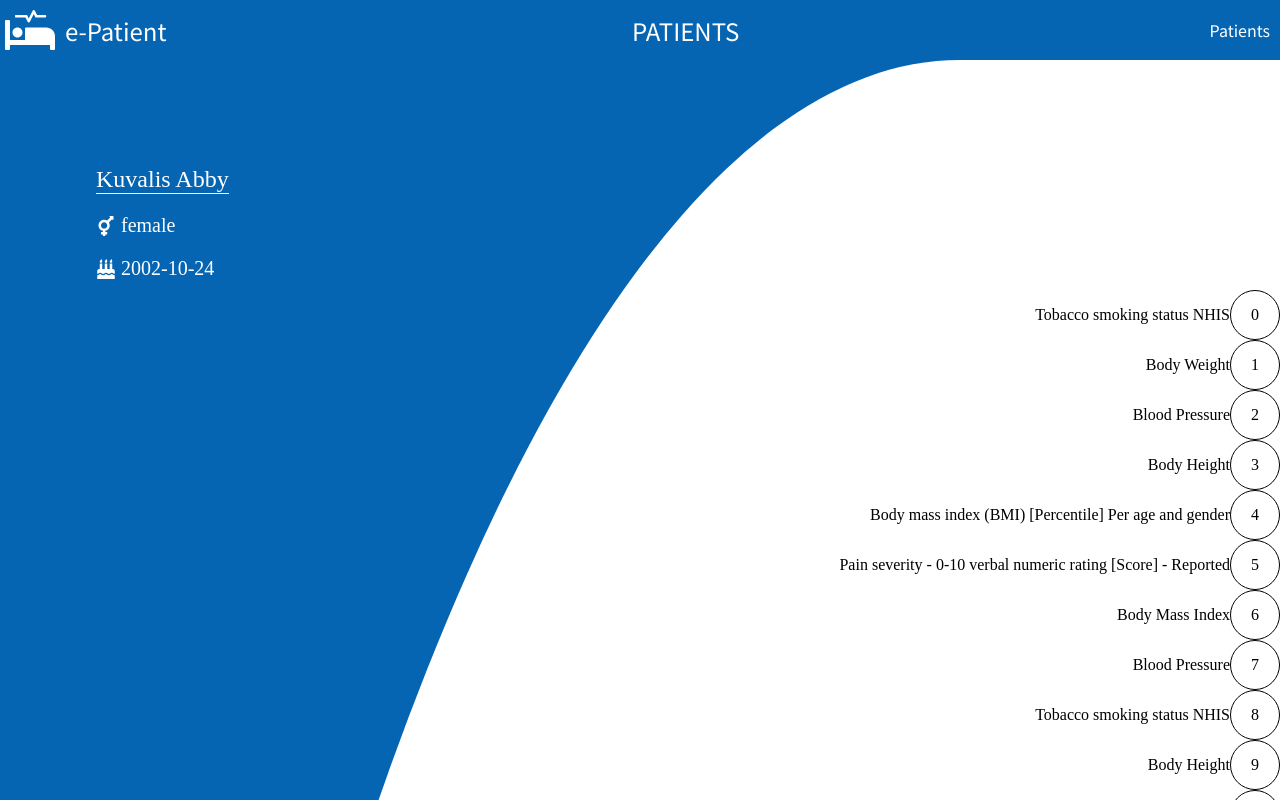
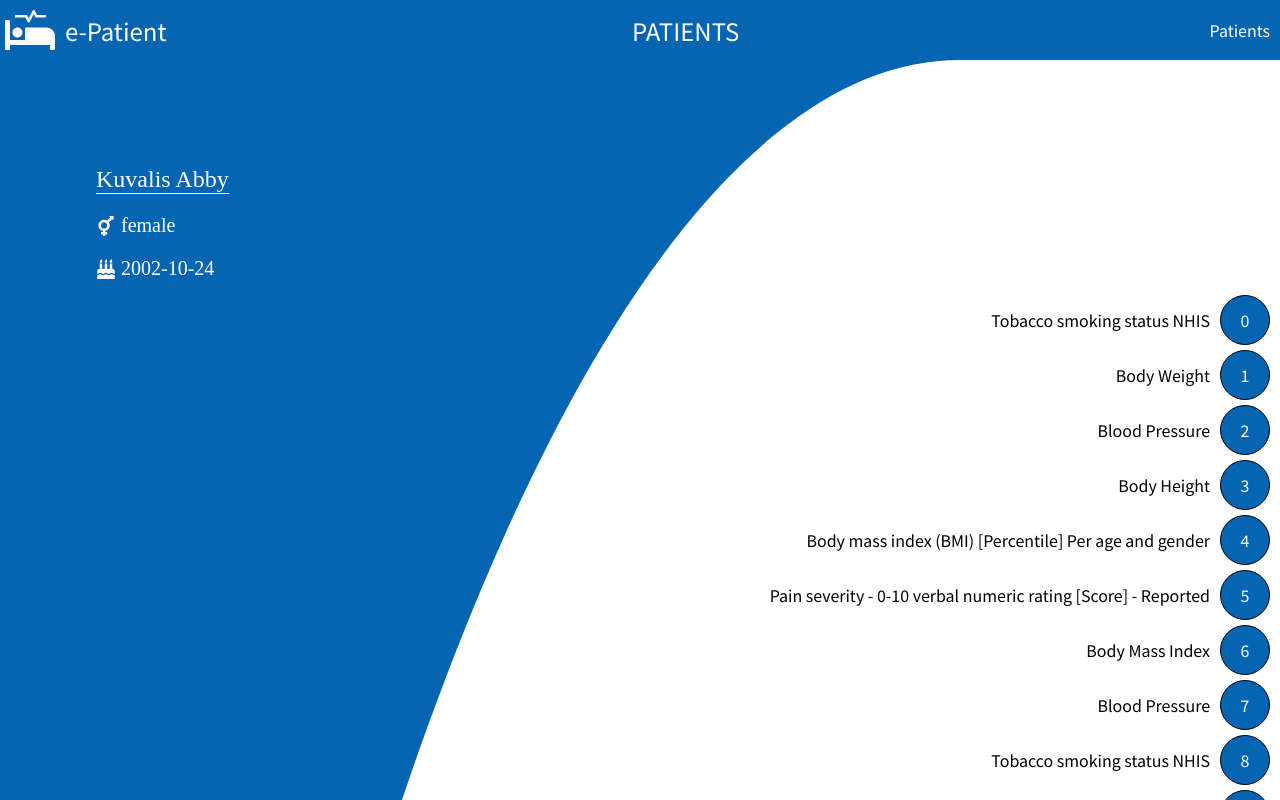
Before and after one commit to Pefes/ePatient, a React (Create React App) app: page /patients/1 in a window 1280 px wide. Shown: the top 800 px of the page. Built offline with nearby package versions, Linux system fonts and the light colour scheme.

Commit message:
add single patient page

```diff
--- a/src/containers/Card/Observation/Observation.module.css
+++ b/src/containers/Card/Observation/Observation.module.css
@@ -2,6 +2,8 @@
     display: flex;
     justify-content: flex-end;
     align-items: center;
+    font-family: "Noto Sans TC", sans-serif;
+    margin: 5px 10px;
 }
 
 .Observation p {
@@ -13,7 +15,10 @@
     height: 50px;
     border: 1px solid black;
     border-radius: 100%;
+    margin-left: 10px;
     display: flex;
     justify-content: center;
     align-items: center;
+    background-color: rgb(6, 101, 179);
+    color: white;
 }
```
